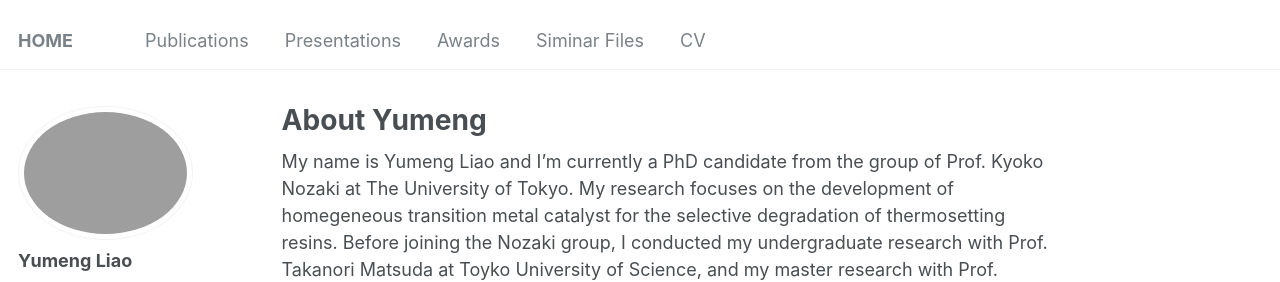
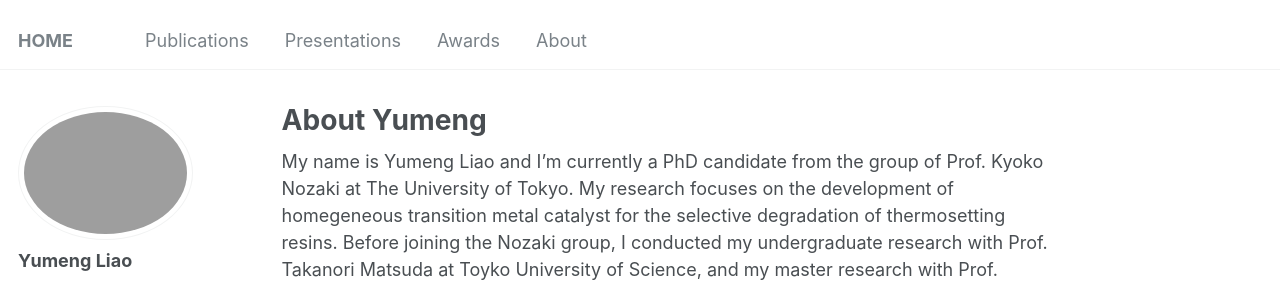
Before and after one commit to liaoym0610/academic, a Jekyll site: the page built from _pages/about.md, in a window 1280 px wide. Shown: the top 282 px of the page. Built offline with Jekyll 4.4.1, drawn with Linux system fonts in a browser that asks for light colours; some web fonts are replaced.

Commit message:
Update navigation.yml

```diff
--- a/_data/navigation.yml
+++ b/_data/navigation.yml
@@ -14,8 +14,5 @@ main:
   - title: "Awards"
     url: /awards/
 
-  - title: "Siminar Files"
-    url: /similarfiles/
-
-  - title: "CV"
-    url: /cv/
+  - title: "About"
+    url: /about/
```
